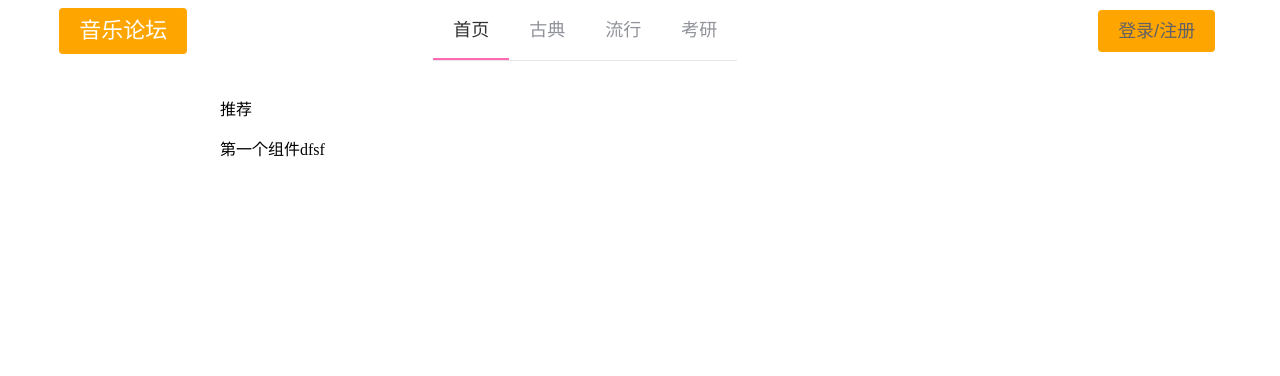
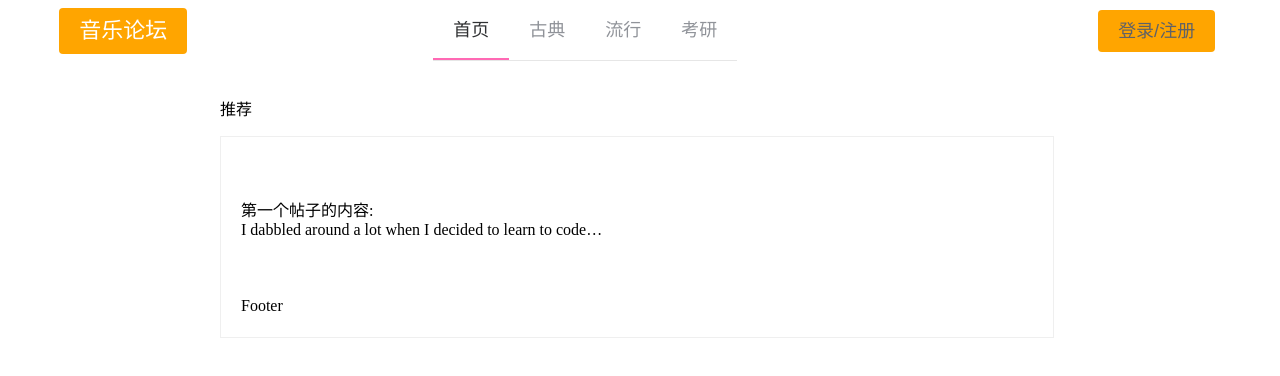
Before and after one commit to soaringwind/App, a Vue app in the folder app/: page /#/Recommendations in a window 1280 px wide. Shown: the top 376 px of the page. Built offline with nearby package versions, Linux system fonts and the light colour scheme.

Commit message:
Update Post.vue

```diff
--- a/app/src/components/Post.vue
+++ b/app/src/components/Post.vue
@@ -1,17 +1,78 @@
 <template>
-<p>第一个组件{{ msg }}</p>
+<div class="postCon">
+    <el-container class="postCont">
+      <el-header class="title">
+        <el-link type="primary" href="#">{{ title }}</el-link>
+      </el-header>
+      <el-main class="content overflowEllipsisStyle">
+        <div class="overflowEllipsisStyle">
+          <p class="overflowEllipsisStyle">
+            {{ title }}第一个帖子的内容: {{ content }}<br />
+            I dabbled around a lot when I decided to learn to code <br />
+            I went from A to Z with resources <br />
+            When I decided to make my own things <br />
+            I discovered I've been in the old all while <br />
+            So I remained a novice in coding <br />
+            But then I found freeCodeCamp <br />
+            I got my hands on the platform <br />
+            I went from novice to ninja in coding <br />
+            And now I'm a camper for life <br />
+          </p>
+        </div>
+      </el-main>
+      <el-footer class="foot">Footer</el-footer>
+    </el-container>
+  </div>
 </template>
 
 <script>
 export default {
   name: 'PostView',
   props: {
-    msg: String
+    title: String,
+    content: String
   }
 }
 </script>
 
 <!-- Add "scoped" attribute to limit CSS to this component only -->
 <style scoped lang="scss">
-
+p{
+  margin: 0px;
+}
+.postCon{
+  width: 80%;
+  height: 200px;
+  border: 1px solid #efefef;
+}
+.postCont{
+  height: 100%;
+}
+.title{
+  height: 40px;
+  align-items: center;
+  .el-link{
+    padding-top: 10px;
+  }
+}
+.content{
+  margin: 0px;
+  height: 120px;
+}
+.foot{
+  height: 40px;
+}
+.overflowEllipsisStyle {
+    overflow: hidden;
+    white-space: nowrap;
+    text-overflow: ellipsis;
+    display: -webkit-box;
+    -webkit-box-orient: vertical;
+    -webkit-line-clamp: 2;
+}
+.el-link {
+  margin-right: 0px;
+  font-size: large;
+  color: blue;
+}
 </style>
```
